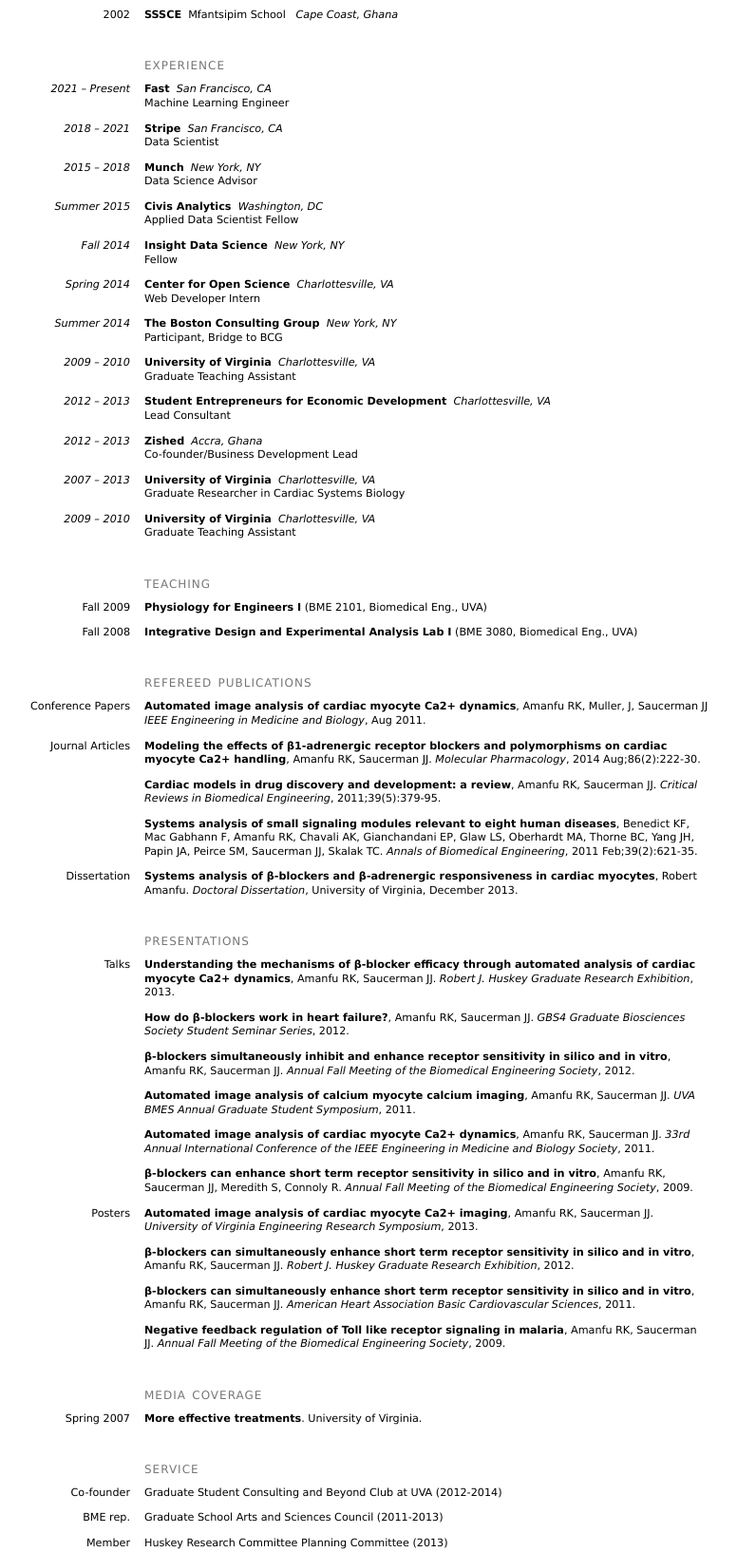
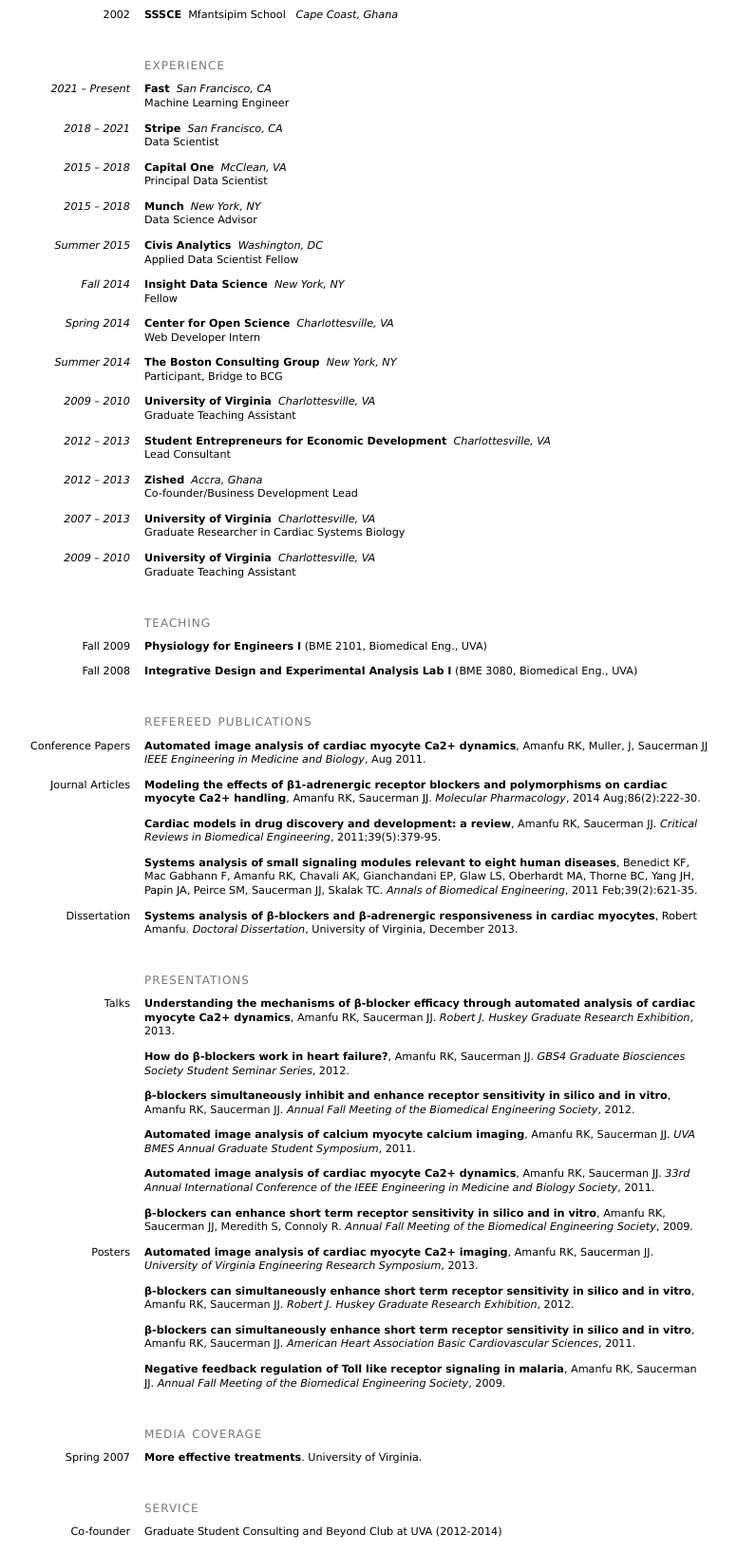
Before and after one commit to retroam/retroam.github.io, a Flask app: page /cv in a window 1280 px wide. Shown: the part 259-1893 px from the top of the page at 95% size, without its empty margins (241-1017 px from the left). Run offline with Flask 2, Linux system fonts and the light colour scheme.

Commit message:
adding experience

```diff
--- a/templates/cv.html
+++ b/templates/cv.html
@@ -121,10 +121,19 @@ Advisor: <a href="http://botchweylab.gatech.edu" target='_blank'>Edward A. Botch
 <p>
 <div class="margin"><em>2015 &ndash; 2018</em></div>
 <div class="body">
+<strong><a href="http://www.capitalone.com" target='_blank'>Capital One</a></strong>&nbsp;
+<em>McClean, VA</em><br/>
+Principal Data Scientist
+</div></p>
+
+<p>
+<div class="margin"><em>2015 &ndash; 2018</em></div>
+<div class="body">
 <strong><a href="http://www.munch.life" target='_blank'>Munch</a></strong>&nbsp;
 <em>New York, NY</em><br/>
 Data Science Advisor
 </div></p>
+
 
 <p>
 <div class="margin"><em>Summer 2015</em></div>
```
